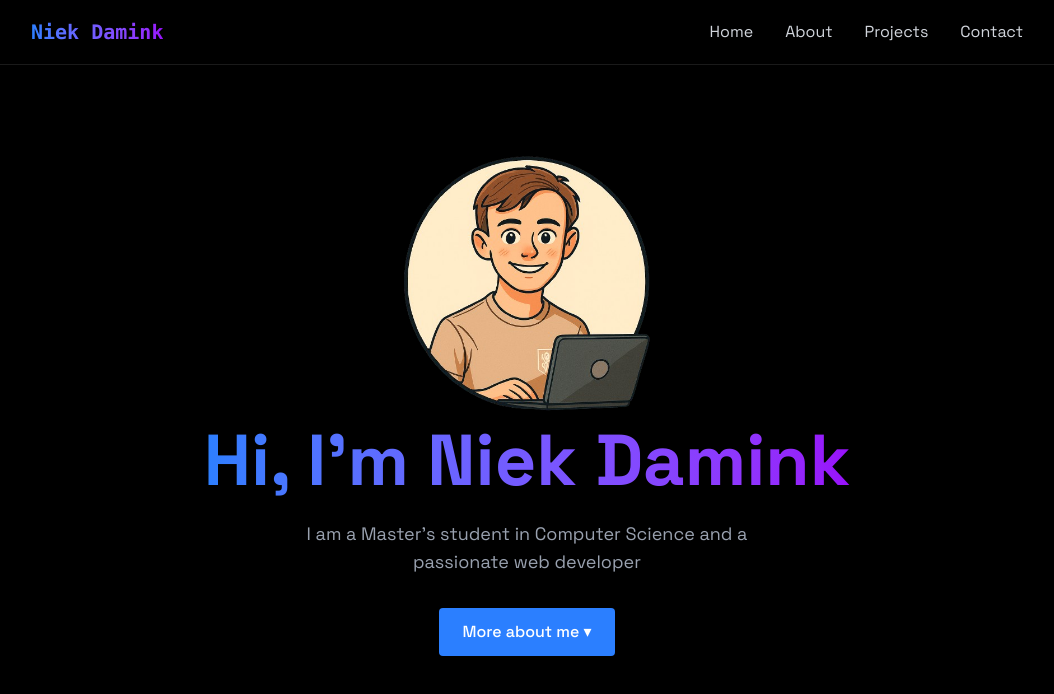
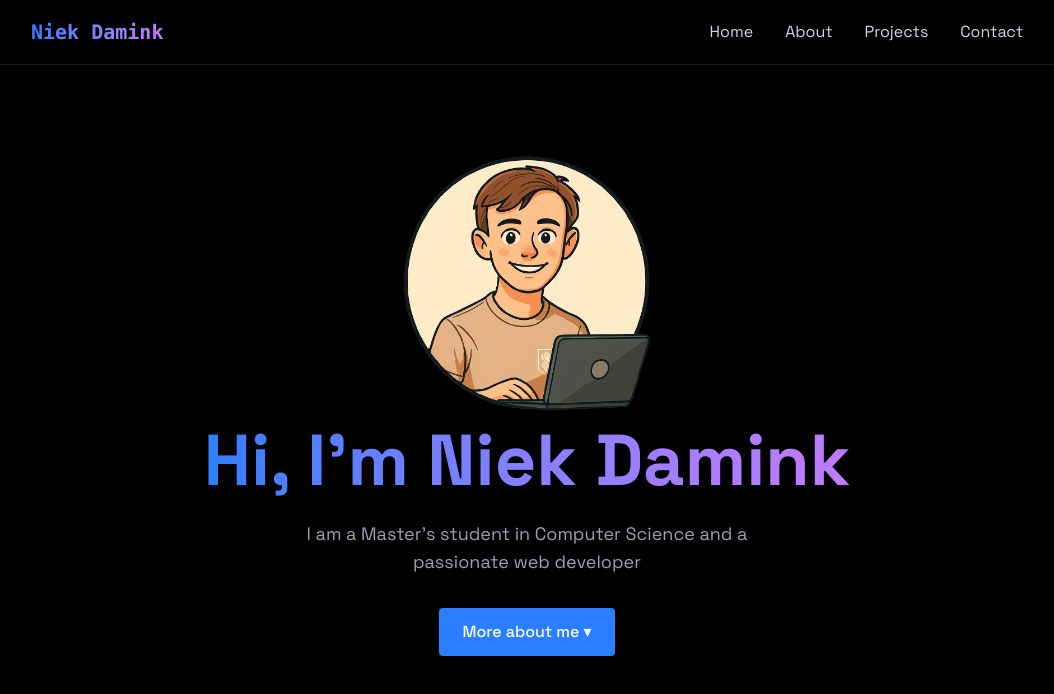
Before and after one commit to Niek-Damink/Portfolio, a React (Vite) app: page / in a window 1280 px wide. Shown: the top 694 px of the page, without its empty margins (113-1167 px from the left). Built offline with nearby package versions, Linux system fonts and the light colour scheme.

Commit message:
updated the color theme to purple-400

```diff
--- a/src/components/Navbar.jsx
+++ b/src/components/Navbar.jsx
@@ -11,7 +11,7 @@
             <div className="max-w-5xl mx-auto px-4">
                 <div className="flex justify-between items-center h-16">
                     <a href="#home" className="font-mono text-xl font-bold text-white">
-                        <span className="bg-gradient-to-r from-blue-500 to-purple-600 bg-clip-text text-transparent leading-right">Niek Damink</span>
+                        <span className="bg-gradient-to-r from-blue-500 to-purple-400 bg-clip-text text-transparent leading-right">Niek Damink</span>
                     </a>
 
                     <div
--- a/src/components/sections/Home.jsx
+++ b/src/components/sections/Home.jsx
@@ -7,7 +7,7 @@
             >
                 <div className="text-center z-10 px-4 flex flex-col justify-center items-center">
                     <img src={logo} alt="Logo" className="w-70 h-70" />
-                    <h1 className="text-5xl md:text-7xl font-bold mb-6 bg-gradient-to-r from-blue-500 to-purple-600 bg-clip-text text-transparent leading-right">
+                    <h1 className="text-5xl md:text-7xl font-bold mb-6 bg-gradient-to-r from-blue-500 to-purple-400 bg-clip-text text-transparent">
                         Hi, I'm Niek Damink
                     </h1>
                     <p className="text-lg text-gray-400 mb-8 max-w-lg mx-auto">
@@ -15,7 +15,7 @@
                     </p>
                     <div className="flex justify-center space-x-4">
                         <a
-                            href="#projects"
+                            href="#about"
                             className="bg-blue-500 text-white py-3 px-6 rounded font-medium transition relative overflow-hidden hover:-translate-y-0.5 hover:bg-blue-400 hover:shadow-[0_0_15px_rgba(59, 130, 246, 0.4)]"
                         >
                             More about me &#9662;
```
